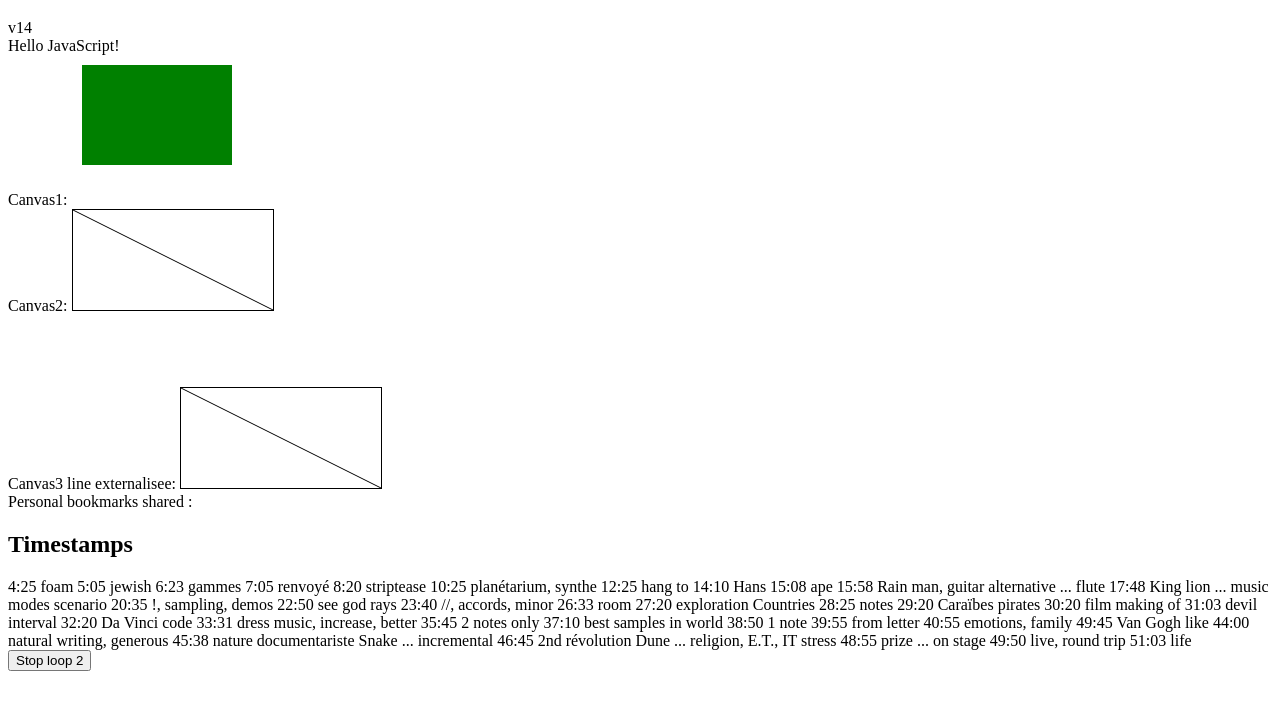
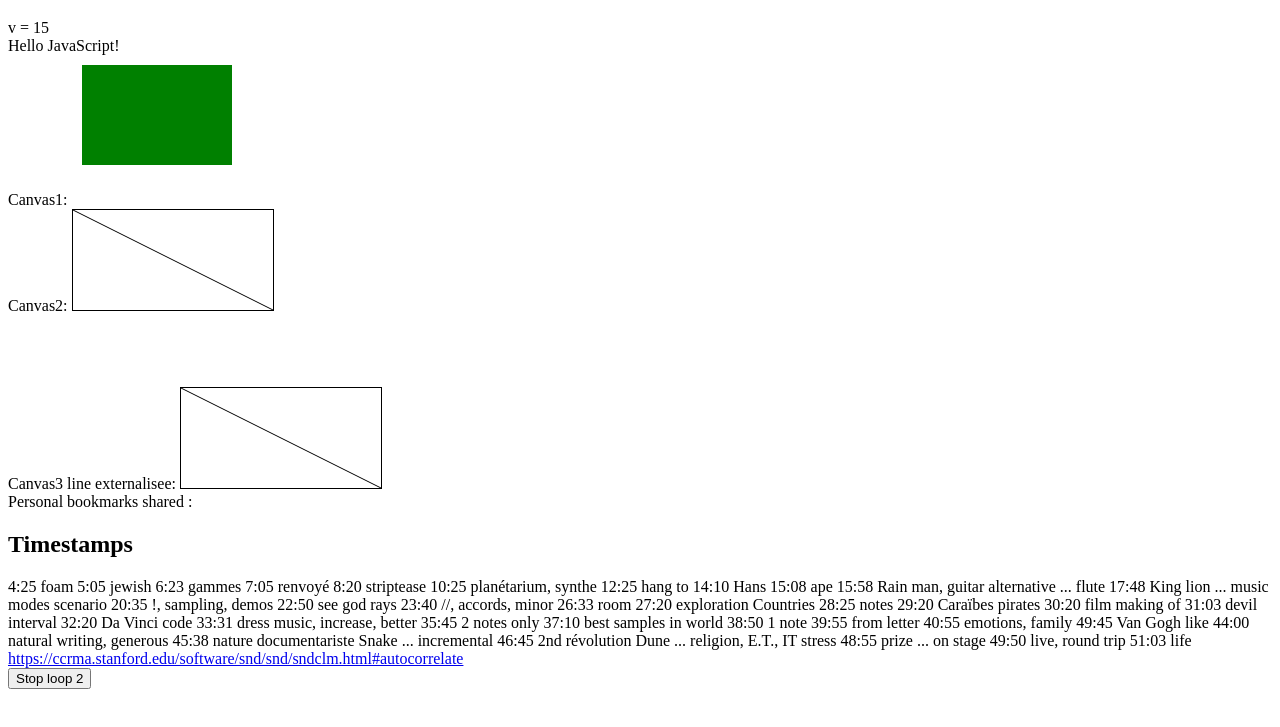
Before and after one commit to Homniserv/arte.tv-fr-112479-000-A-hans-zimmer-le-compositeur-d-hollywood--compositeurs-de-musiques-de-films, a plain HTML site: page index.html in a window 1280 px wide. Shown: the part 61-788 px from the top of the page. Drawn offline with nearby package versions, Linux system fonts and the light colour scheme.

Commit message:
link
v = 15

```diff
--- a/index.html
+++ b/index.html
@@ -8,7 +8,7 @@
 
   <body>
     <div id="app">
-      v14
+      v = 15
       <div id="div1"></div>
       Canvas1:
       <!--rect vert : https://developer.mozilla.org/en-US/docs/Web/API/Canvas_API-->
@@ -34,9 +34,11 @@
 
 	  4:25 foam 5:05 jewish 6:23 gammes 7:05 renvoyé 8:20 striptease 10:25 planétarium, synthe 12:25 hang to 14:10 Hans 15:08 ape 15:58 Rain man, guitar alternative  ... flute 17:48 King lion ... music modes scenario 20:35 !, sampling, demos 22:50 see god rays 23:40 //, accords, minor 26:33 room 27:20 exploration Countries 28:25 notes 29:20 Caraïbes pirates 30:20 film making of 31:03 devil interval 32:20 Da Vinci code
 
-	  33:31 dress music, increase, better 35:45 2 notes only 37:10 best samples in world 38:50 1 note 39:55 from letter 40:55 emotions,  family 49:45 Van Gogh like 44:00 natural writing, generous 45:38 nature documentariste Snake ... incremental 46:45 2nd révolution Dune ... religion, E.T., IT stress 48:55 prize ... on stage 49:50 live, round trip 51:03 life</div>
-
-
+	  33:31 dress music, increase, better 35:45 2 notes only 37:10 best samples in world 38:50 1 note 39:55 from letter 40:55 emotions,  family 49:45 Van Gogh like 44:00 natural writing, generous 45:38 nature documentariste Snake ... incremental 46:45 2nd révolution Dune ... religion, E.T., IT stress 48:55 prize ... on stage 49:50 live, round trip 51:03 life
+	  </div>
+	  <div>
+   <a href="https://ccrma.stanford.edu/software/snd/snd/sndclm.html#autocorrelate">https://ccrma.stanford.edu/software/snd/snd/sndclm.html#autocorrelate</a>
+  </div>
 
     <div id="stopscreen2">
 
```
